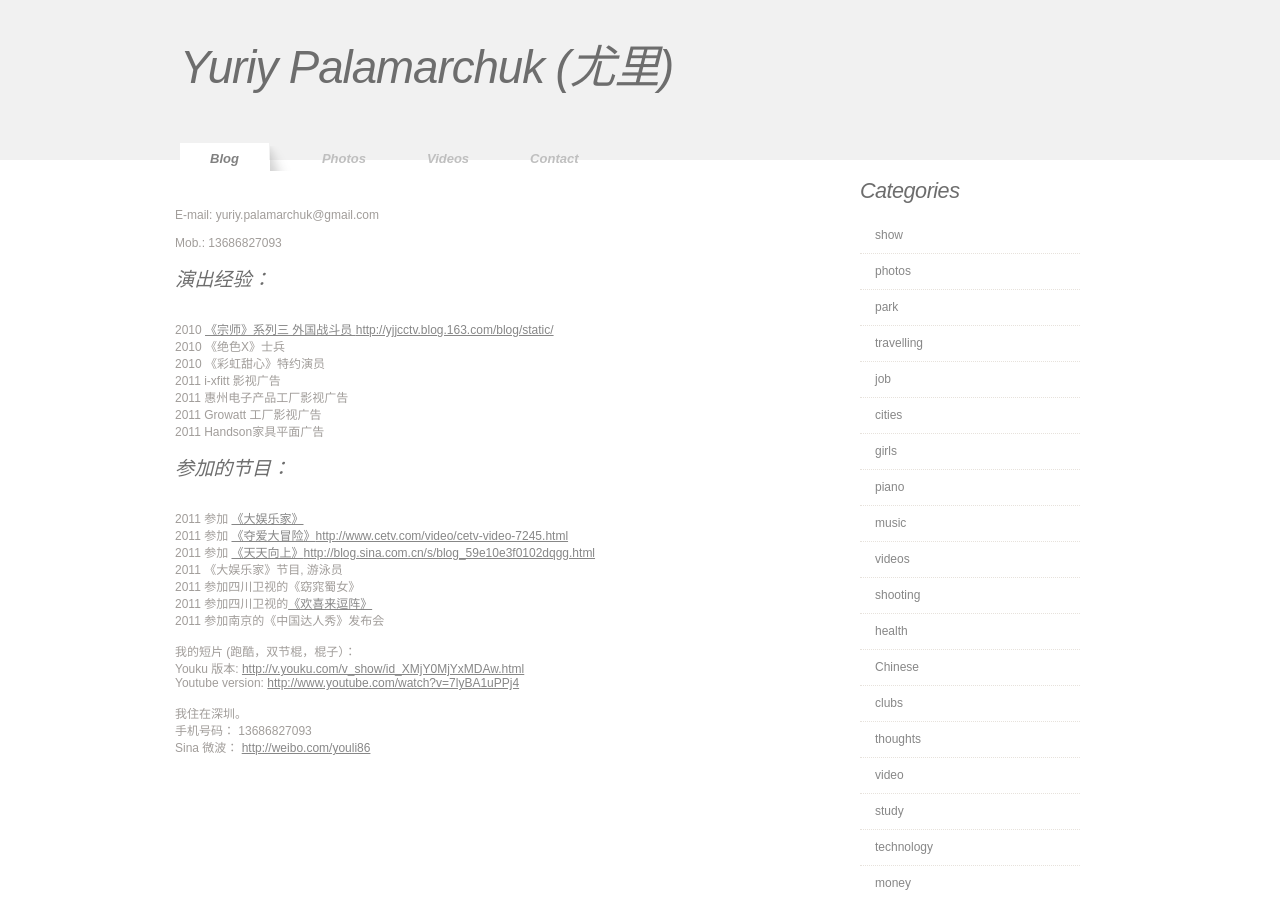
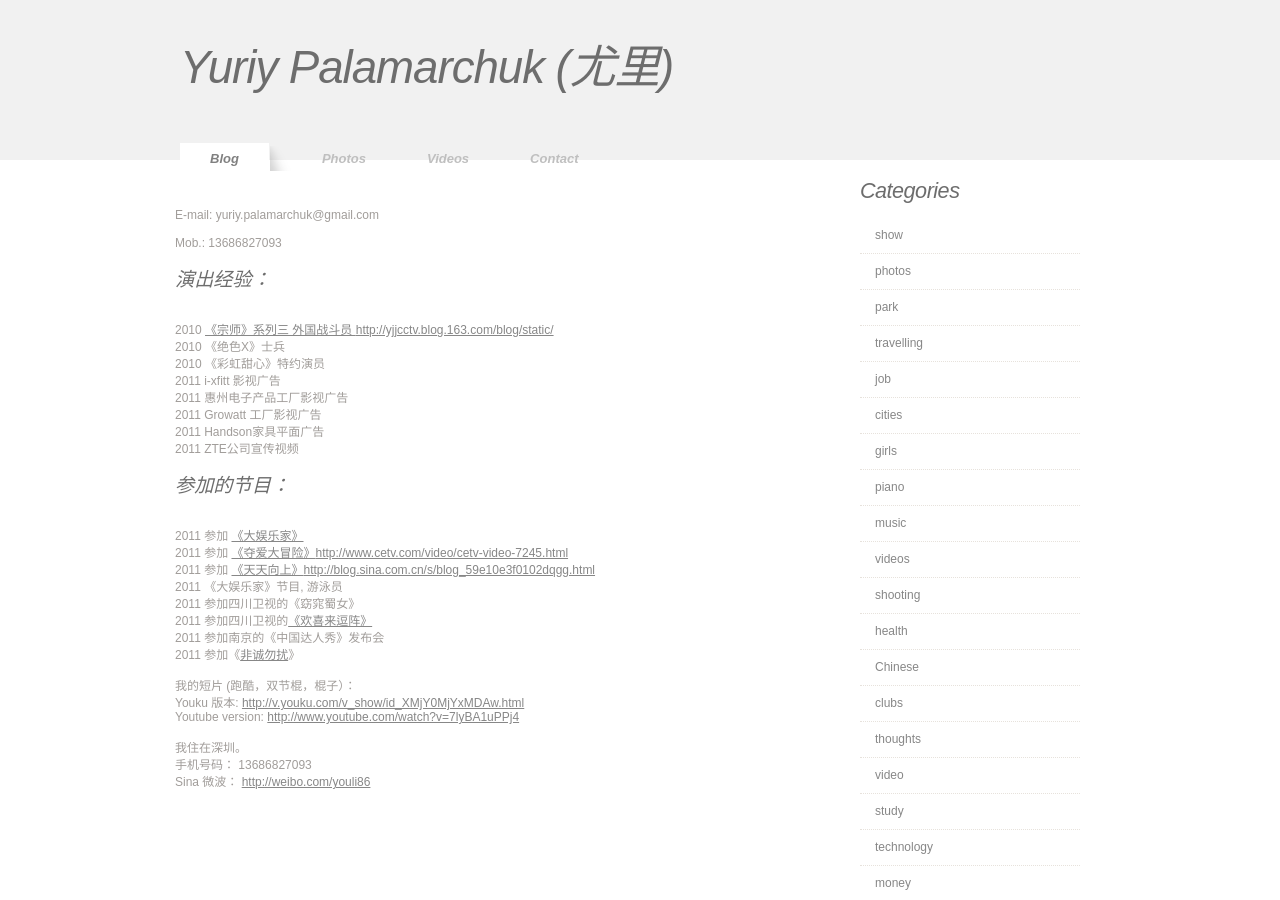
Before and after one commit to iurii/iurii.github.com, a Jekyll site: the page built from about.html, in a window 1280 px wide and 900 px high. Built offline with Jekyll 4.4.1, drawn with Linux system fonts in a browser that asks for light colours; comment, search, counter and statistics services are not loaded.

Commit message:
added info in experience

```diff
--- a/about.html
+++ b/about.html
@@ -18,6 +18,7 @@ Mob.: 13686827093<br />
 2011 惠州电子产品工厂影视广告<br />
 2011 Growatt 工厂影视广告<br />
 2011 Handson家具平面广告<br />
+2011 ZTE公司宣传视频<br />
 <br />
 
 <h3>参加的节目：</h3><br /><br />
@@ -28,6 +29,8 @@ Mob.: 13686827093<br />
 2011 参加四川卫视的《窈窕蜀女》<br />
 2011 参加四川卫视的<a href="http://www.letv.com/ptv/vplay/1364252.html">《欢喜来逗阵》</a><br />
 2011 参加南京的《中国达人秀》发布会<br />
+2011 参加《<a href="http://www.jstv.com/c/ws/fcwr/201112/t20111217_697807.shtml" target="_blank">非诚勿扰</a>》<br />
+
 <br />
 我的短片 (跑酷，双节棍，棍子）：<br />
 Youku 版本: <a href="http://v.youku.com/v_show/id_XMjY0MjYxMDAw.html">http://v.youku.com/v_show/id_XMjY0MjYxMDAw.html</a><br />
```
